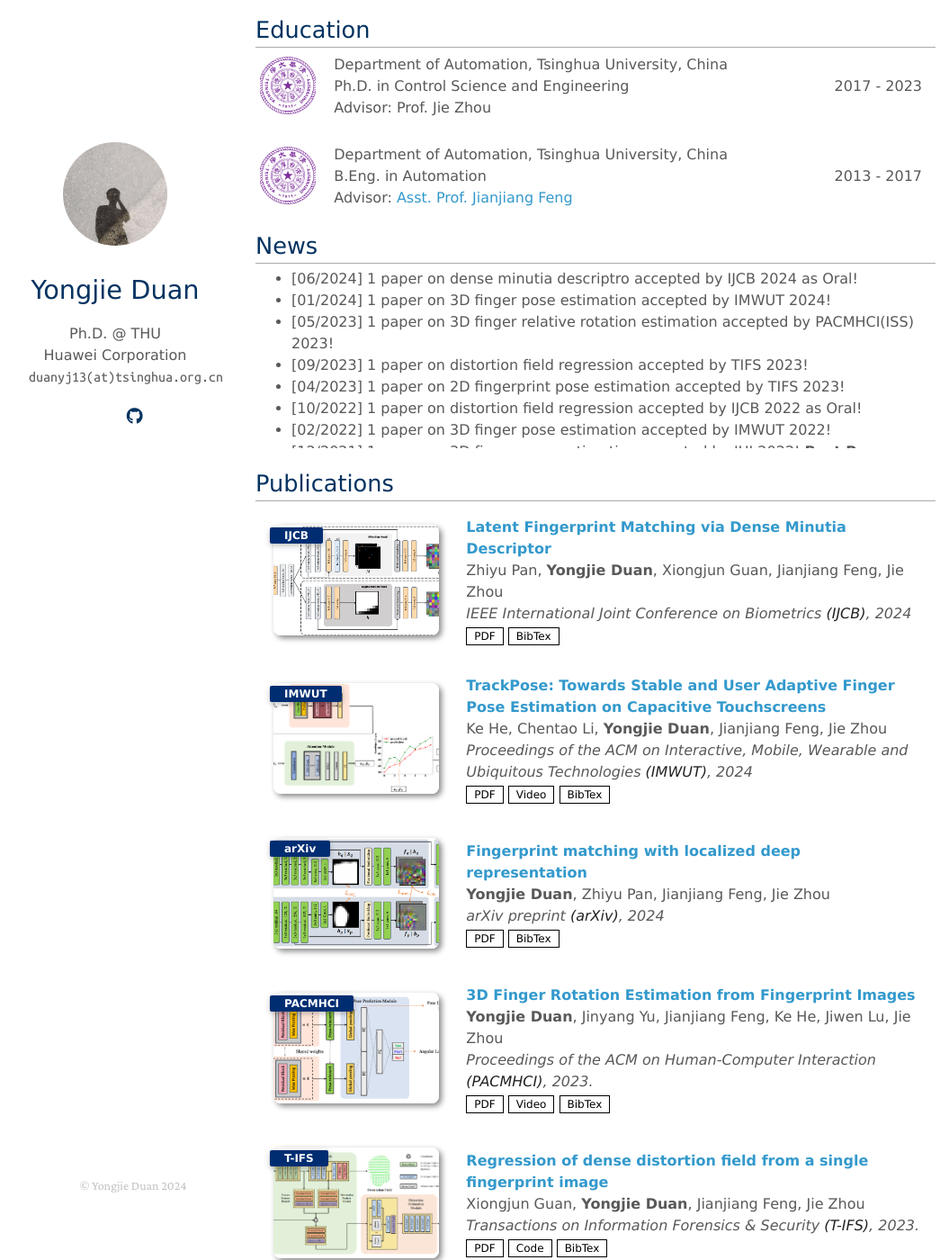
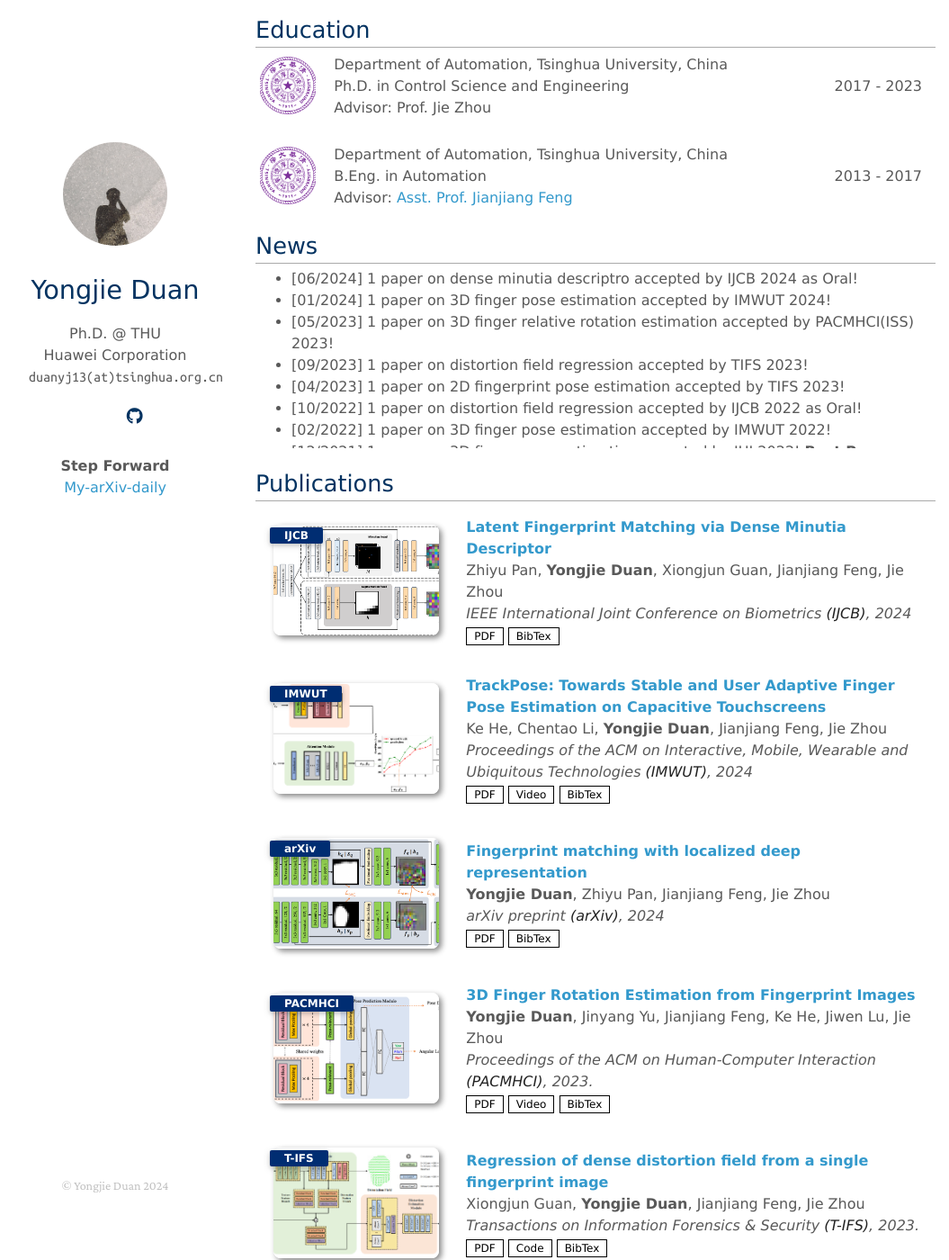
Before and after one commit to youngjetduan/youngjetduan.github.io, a Jekyll site: the page built from index.md, in a window 1280 px wide and 1400 px high, scrolled down 250 px. Shown: the whole window at 90% size, without its empty margins (104-1159 px from the left). Built offline with Jekyll 4.4.1, drawn with Linux system fonts in a browser that asks for light colours; nearby versions of some CDN libraries; a style sheet for code colours, icons or effects is not loaded.

Commit message:
features: 添加arxiv-daily链接

```diff
--- a/_config.yml
+++ b/_config.yml
@@ -3,6 +3,9 @@ title: Yongjie Duan
 position: Ph.D. @ THU
 affiliation: Huawei Corporation
 email: duanyj13(at)tsinghua.org.cn
+
+feed1: My-arXiv-daily
+feed1_url: https://keyunj.github.io/cv-arxiv-daily/
 
 # Search Engine Optimization (SEO)
 # The following information is used to improve the website traffic from search engines, e.g., Google.
--- a/_layouts/homepage.html
+++ b/_layouts/homepage.html
@@ -54,7 +54,7 @@
         <h1></b>{{ site.title }}</b></h1>
 
         {% if site.position %}
-        <position>{{ site.position }}</position>
+        <t>{{ site.position }}</t>
         <br>
         {% endif %}
         {% if site.affiliation %}
@@ -99,6 +99,14 @@
         </div>
         <br>
 
+        {% if site.feed1 %}
+        <b> Step Forward </b>
+        <br>
+        <a style="margin: 0 0 0 0" href="{{ site.feed1_url }}">
+          {{ site.feed1 }}
+        </a>
+        {% endif %}
+
       </header>
 
       <section>
--- a/assets/css/mystyle.css
+++ b/assets/css/mystyle.css
@@ -37,6 +37,15 @@ section {
   padding-top:4.0em;
   padding-bottom:50px;
 }
+
+footer {
+    width:15%;
+    float:left;
+    position:fixed;
+    bottom:30px;
+    -webkit-font-smoothing:subpixel-antialiased;
+    text-align:center;
+  }
 
 @media print, screen and (max-width: 960px) {
     header, section, footer {
```
